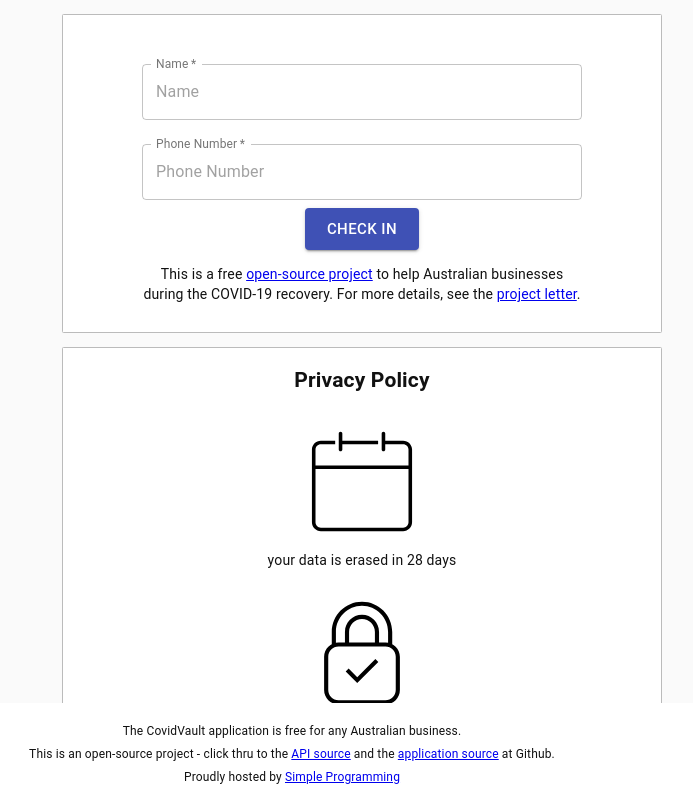
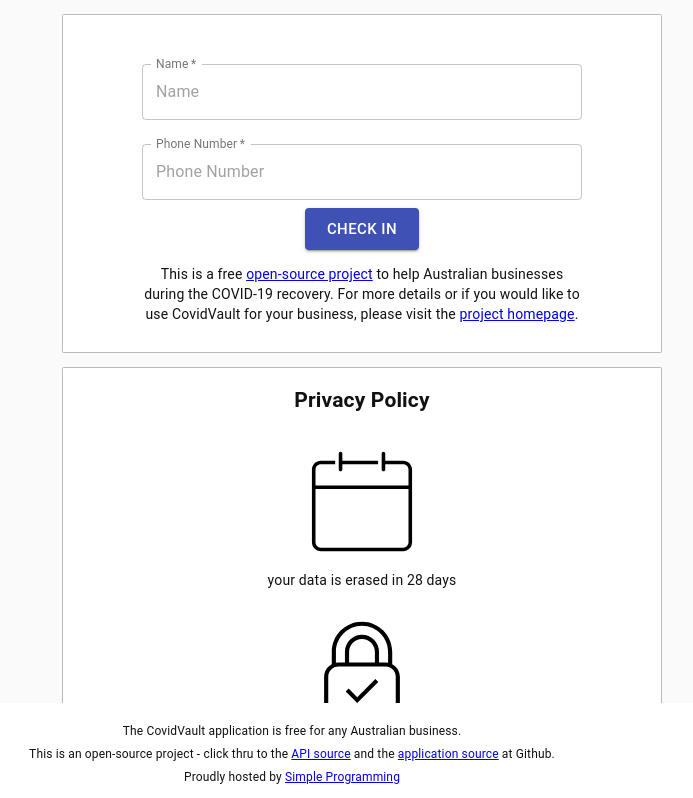
Before and after one commit to SimpleProgrammingAU/CovidVaultAPP, a React (Create React App) app: page / in a window 1280 px wide. Shown: the top 798 px of the page, without its empty margins (278-971 px from the left). Built offline with nearby package versions, Linux system fonts and the light colour scheme; no server answers.

Commit message:
Update to include link to homepage.

```diff
--- a/src/components/VisitorForm.tsx
+++ b/src/components/VisitorForm.tsx
@@ -258,7 +258,7 @@
         {errorMsg}
         <p>
           This is a free <a href="https://github.com/SimpleProgrammingAU">open-source project</a> to help Australian businesses
-          during the COVID-19 recovery. For more details, see the <a href="./files/proposal.pdf">project letter</a>.
+          during the COVID-19 recovery. For more details or if you would like to use CovidVault for your business, please visit the <a href="https://www.covidvault.com.au/">project homepage</a>.
         </p>
         <Funding display={coffee} />
       </div>
```
